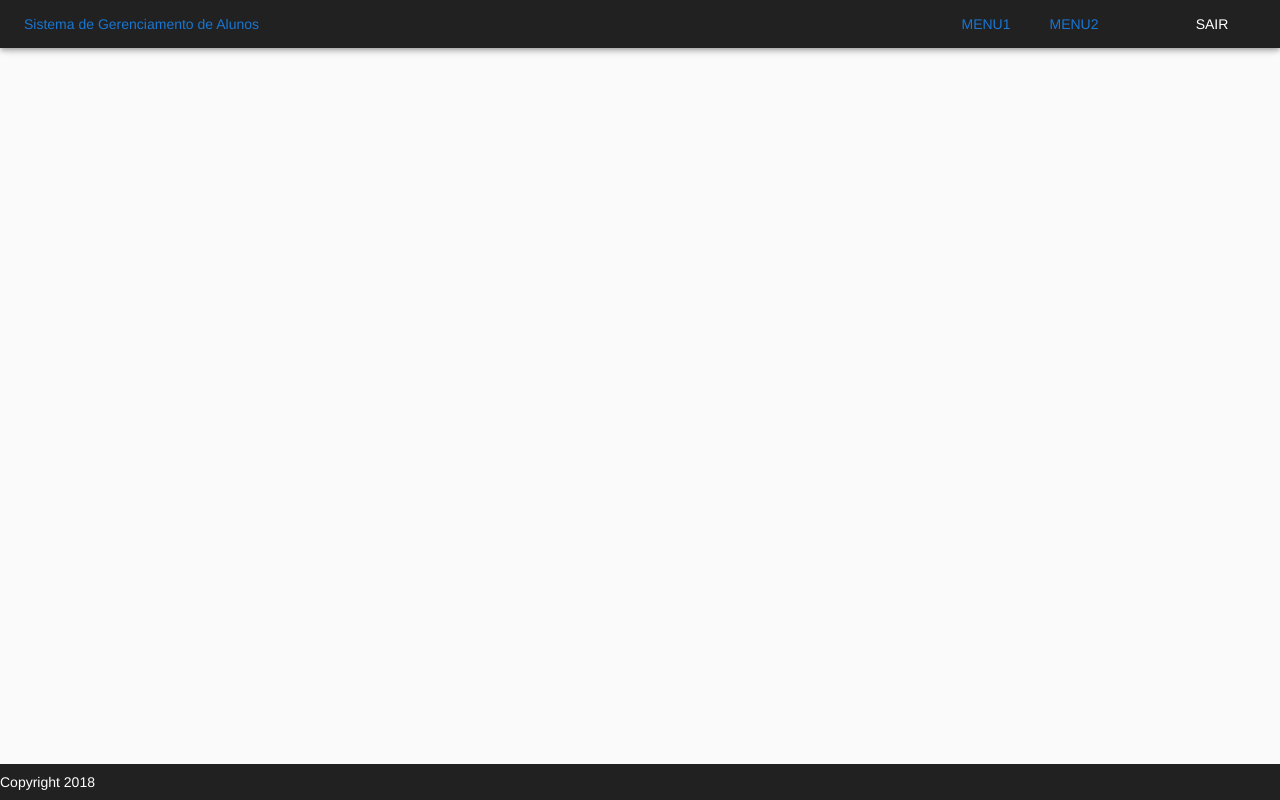
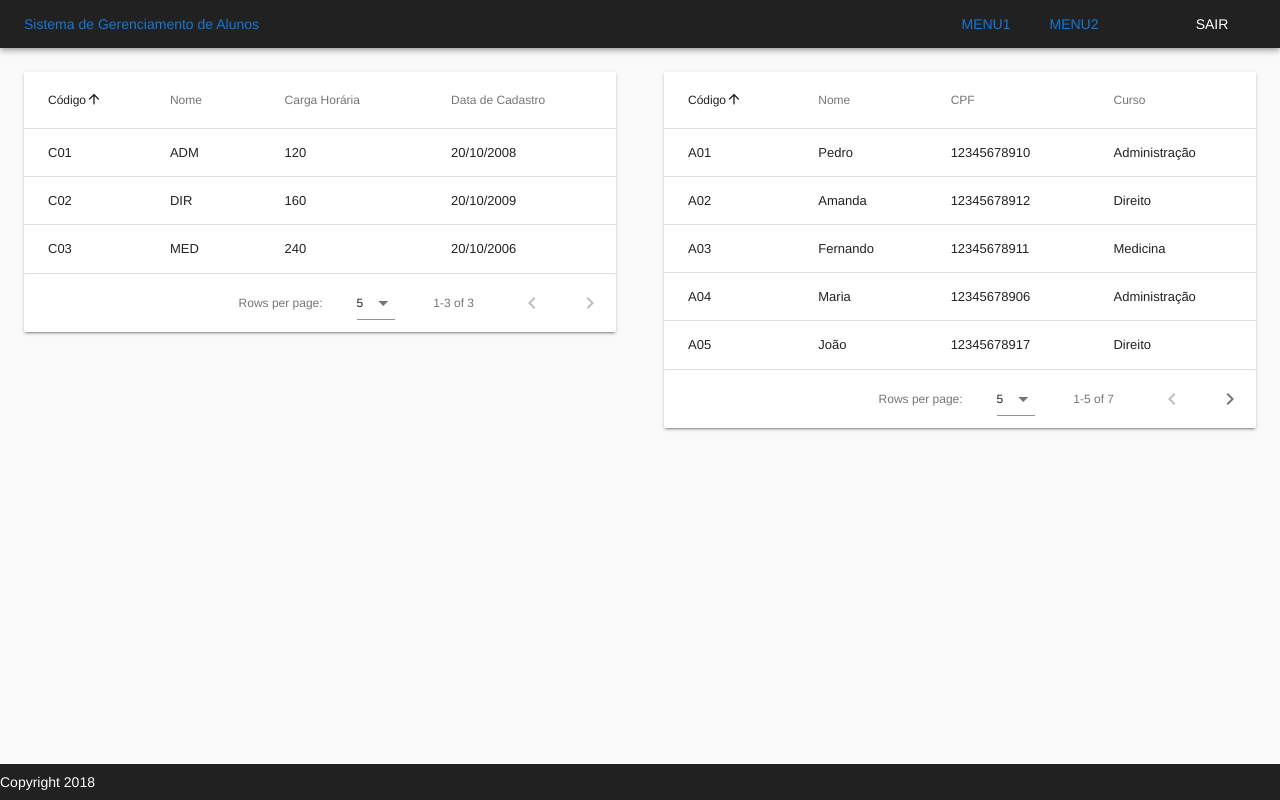
Before and after one commit to GiovanniDias/SMS, a Vue app in the folder frontend/: page /#/ in a window 1280 px wide. Built offline with nearby package versions, Linux system fonts and the light colour scheme.

Commit message:
Update Home layout filled with static data.

```diff
--- a/frontend/src/components/Home.vue
+++ b/frontend/src/components/Home.vue
@@ -1,20 +1,55 @@
 <template>
   <div>
+    <v-layout>
+      <v-flex >
+        <list :headers="course_headers" :items="courses"></list>
+      </v-flex>
+      <v-flex>
+        <list :headers="student_headers" :items="students"></list>
+      </v-flex>
+    </v-layout>
 
   </div>
 </template>
 
 <script>
+import List from "./Course/List";
 export default {
-  name: 'Home',
-  data () {
+  name: "Home",
+  components: { List },
+  data() {
     return {
-    }
+      course_headers: [
+          { text: 'Código', value: 'code', align: 'left' },
+          { text: 'Nome', value: 'name' },
+          { text: 'Carga Horária', value: 'hourly_load' },
+          { text: 'Data de Cadastro', value: 'register_date' },
+        ],
+      courses: [
+        { code: 'C01', name: 'ADM', hourly_load: 120, register_date: '20/10/2008' },
+        { code: 'C02', name: 'DIR', hourly_load: 160, register_date: '20/10/2009' },
+        { code: 'C03', name: 'MED', hourly_load: 240, register_date: '20/10/2006' },
+      ],
+      student_headers: [
+        { text: 'Código', value: 'code', align: 'left' },
+        { text: 'Nome', value: 'name' },
+        { text: 'CPF', value: 'cpf' },
+        { text: 'Curso', value: 'course' },
+        ],
+      students: [
+        { code: 'A01', name: 'Pedro', cpf: 12345678910, course: 'Administração' },
+        { code: 'A02', name: 'Amanda', cpf: 12345678912, course: 'Direito' },
+        { code: 'A03', name: 'Fernando', cpf: 12345678911, course: 'Medicina' },
+        { code: 'A04', name: 'Maria', cpf: 12345678906, course: 'Administração' },
+        { code: 'A05', name: 'João', cpf: 12345678917, course: 'Direito' },
+        { code: 'A06', name: 'José', cpf: 12345678915, course: 'Administração' },
+        { code: 'A07', name: 'Francisca', cpf: 12345678665, course: 'Administração' },
+      ],
+    };
   }
-}
+};
 </script>
 
 <!-- Add "scoped" attribute to limit CSS to this component only -->
 <style>
-
 </style>
```
